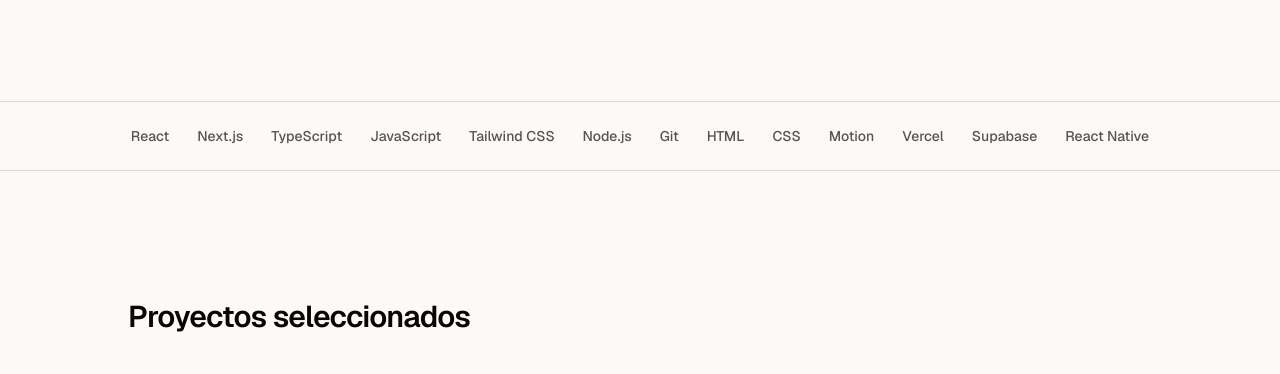
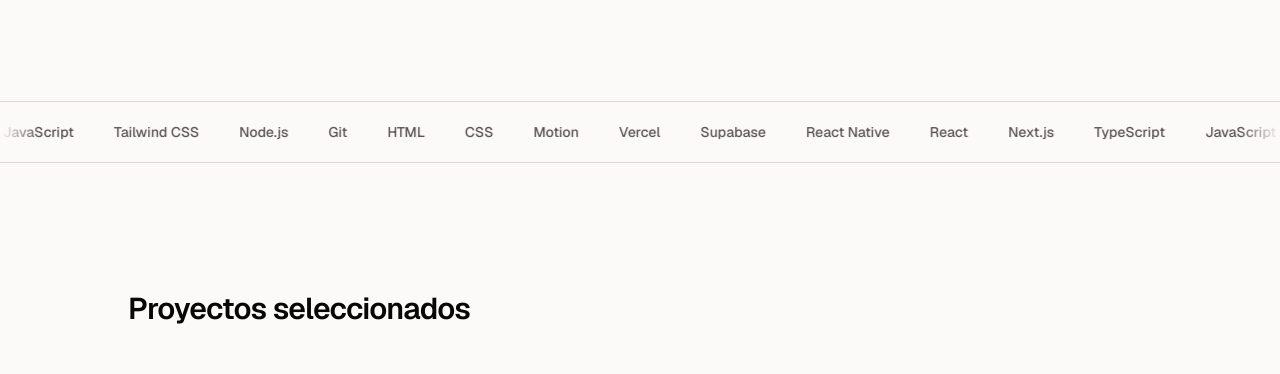
Before and after one commit to rufinoratti/rufinoratti-portfolio, a Next.js app: page / in a window 1280 px wide. Shown: the part 1060-1434 px from the top of the page. Built offline with nearby package versions, Linux system fonts and the light colour scheme.

Commit message:
Restore purposeful portfolio motion

```diff
--- a/src/app/globals.css
+++ b/src/app/globals.css
@@ -51,6 +51,39 @@ section[id] {
   scroll-margin-top: 5rem;
 }
 
+.tech-marquee-mask {
+  overflow: hidden;
+  -webkit-mask-image: linear-gradient(
+    to right,
+    transparent,
+    black 2.5rem,
+    black calc(100% - 2.5rem),
+    transparent
+  );
+  mask-image: linear-gradient(
+    to right,
+    transparent,
+    black 2.5rem,
+    black calc(100% - 2.5rem),
+    transparent
+  );
+}
+
+@keyframes marquee {
+  from {
+    transform: translate3d(0, 0, 0);
+  }
+
+  to {
+    transform: translate3d(-50%, 0, 0);
+  }
+}
+
+.animate-marquee {
+  animation: marquee 30s linear infinite;
+  will-change: transform;
+}
+
 @media (prefers-reduced-motion: reduce) {
   *,
   *::before,
--- a/src/components/Projects.tsx
+++ b/src/components/Projects.tsx
@@ -131,8 +131,8 @@ export default function Projects() {
         </Reveal>
 
         <div className="mt-8 grid gap-6 sm:grid-cols-2">
-          {rest.map((project) => (
-            <RevealStagger key={project.title}>
+          {rest.map((project, index) => (
+            <RevealStagger key={project.title} staggerIndex={index}>
               <a
                 href={project.url}
                 target="_blank"
--- a/src/components/TechMarquee.tsx
+++ b/src/components/TechMarquee.tsx
@@ -1,3 +1,7 @@
+"use client";
+
+import { useReducedMotion } from "motion/react";
+
 const technologies = [
   "React",
   "Next.js",
@@ -14,7 +18,28 @@ const technologies = [
   "React Native",
 ];
 
+function TechnologyList({ duplicate = false }: { duplicate?: boolean }) {
+  return (
+    <ul
+      className="flex shrink-0 items-center gap-10 pr-10"
+      aria-hidden={duplicate || undefined}
+    >
+      {technologies.map((tech) => (
+        <li
+          key={`${duplicate ? "duplicate-" : ""}${tech}`}
+          className="whitespace-nowrap text-sm font-medium text-muted"
+        >
+          {tech}
+        </li>
+      ))}
+    </ul>
+  );
+}
+
 export default function TechMarquee() {
+  const reduce = useReducedMotion();
+
+  if (reduce) {
     return (
       <section className="border-y border-border px-6 py-6" aria-labelledby="tecnologias">
         <div className="mx-auto max-w-5xl">
@@ -32,3 +57,18 @@ export default function TechMarquee() {
       </section>
     );
   }
+
+  return (
+    <section className="overflow-hidden border-y border-border py-5" aria-labelledby="tecnologias">
+      <h2 id="tecnologias" className="sr-only">
+        Tecnologías principales
+      </h2>
+      <div className="tech-marquee-mask">
+        <div className="animate-marquee flex w-max items-center">
+          <TechnologyList />
+          <TechnologyList duplicate />
+        </div>
+      </div>
+    </section>
+  );
+}
--- a/src/components/motion.tsx
+++ b/src/components/motion.tsx
@@ -1,4 +1,9 @@
+"use client";
+
+import { motion, useReducedMotion } from "motion/react";
 import type { ReactNode } from "react";
+
+const ease = [0.16, 1, 0.3, 1] as const;
 
 type RevealProps = {
   children: ReactNode;
@@ -9,9 +14,25 @@ type RevealProps = {
 
 export function Reveal({
   children,
+  delay = 0,
   className,
+  y = 16,
 }: RevealProps) {
-  return <div className={className}>{children}</div>;
+  const reduce = useReducedMotion();
+
+  if (reduce) return <div className={className}>{children}</div>;
+
+  return (
+    <motion.div
+      className={className}
+      initial={{ opacity: 0.45, transform: `translateY(${y}px)` }}
+      whileInView={{ opacity: 1, transform: "translateY(0)" }}
+      viewport={{ once: true, amount: 0.18 }}
+      transition={{ duration: 0.42, delay, ease }}
+    >
+      {children}
+    </motion.div>
+  );
 }
 
 type RevealStaggerProps = {
@@ -23,6 +44,21 @@ type RevealStaggerProps = {
 export function RevealStagger({
   children,
   className,
+  staggerIndex = 0,
 }: RevealStaggerProps) {
-  return <div className={className}>{children}</div>;
+  const reduce = useReducedMotion();
+
+  if (reduce) return <div className={className}>{children}</div>;
+
+  return (
+    <motion.div
+      className={className}
+      initial={{ opacity: 0.35, transform: "translateY(18px)" }}
+      whileInView={{ opacity: 1, transform: "translateY(0)" }}
+      viewport={{ once: true, amount: 0.12 }}
+      transition={{ duration: 0.46, delay: staggerIndex * 0.075, ease }}
+    >
+      {children}
+    </motion.div>
+  );
 }
```
Lines whose indentation alone changed are shown as unchanged.
